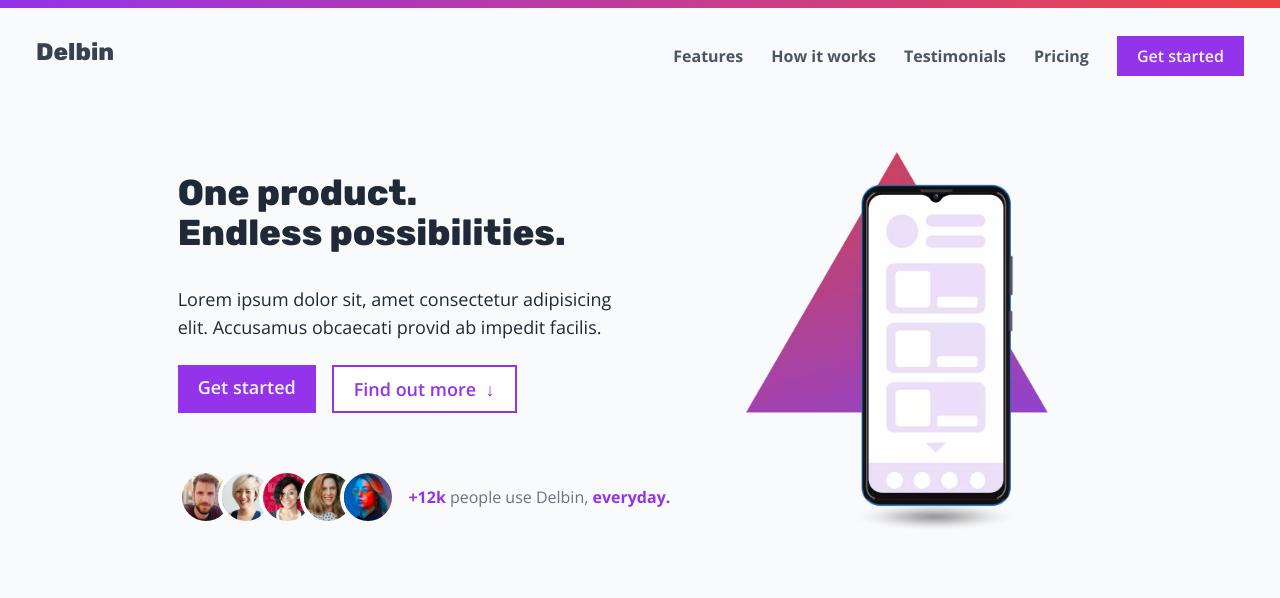
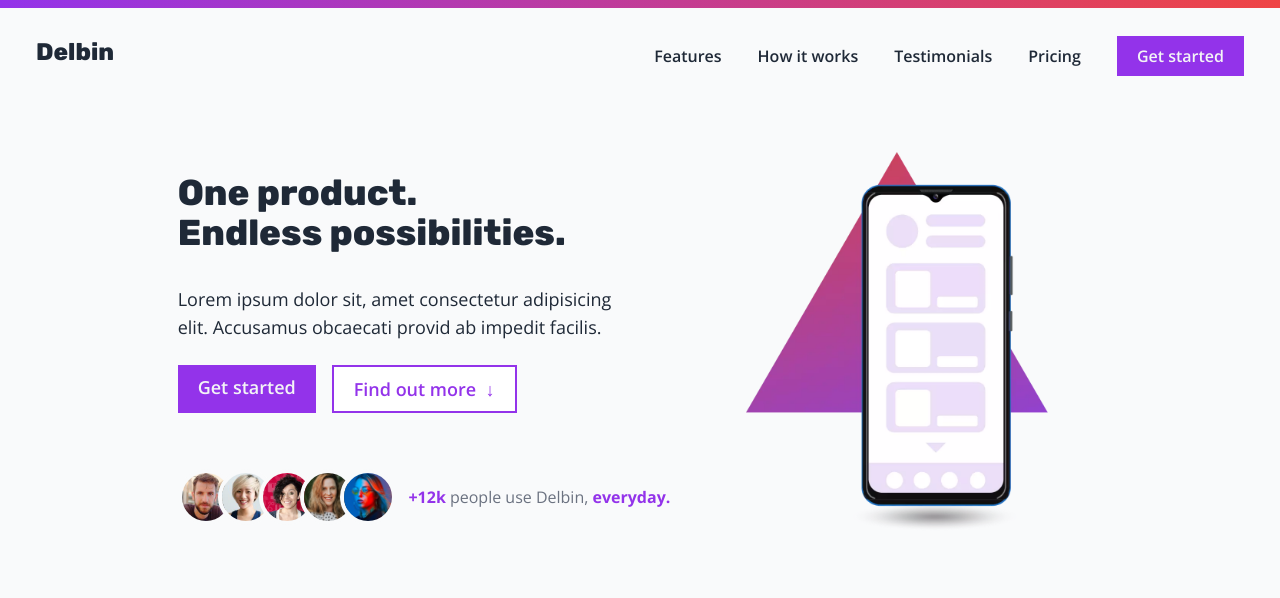
Before and after one commit to CreatorX64/template-delbin, a website built with Vite: page template/index.html in a window 1280 px wide. Shown: the top 598 px of the page. Built offline with nearby package versions, Linux system fonts and the light colour scheme; some packages are replaced by stand-ins of ours.

Commit message:
update nav spacing

```diff
--- a/template/index.html
+++ b/template/index.html
@@ -79,7 +79,7 @@
     <!-- SECTION: @Navigation -->
     <div class="relative bg-gray-50">
       <div
-        class="flex justify-between px-9 py-7 align-baseline text-gray-700 md:mx-auto md:max-w-7xl"
+        class="flex justify-between px-9 py-7 align-baseline md:mx-auto md:max-w-7xl"
       >
         <div>
           <a href="/" class="font-display text-2xl font-extrabold">Delbin</a>
@@ -123,7 +123,7 @@
         <!-- Tablet & Desktop navigation -->
         <nav class="hidden md:block">
           <ul
-            class="flex items-center justify-between space-x-7 font-bold text-gray-600"
+            class="flex items-center justify-between gap-7 font-semibold lg:gap-9"
           >
             <li>
               <a href="#features" class="nav-link">Features</a>
--- a/template/src/script.js
+++ b/template/src/script.js
@@ -10,11 +10,14 @@
 const elemLoadingScreen = document.querySelector(".loading-screen");
 // Once our webpage loads, hide the loading screen
 window.addEventListener("load", () => {
-  // Remove the loading screen
-  elemLoadingScreen.remove();
-  // Enable scrolling once page is loaded
-  document.body.classList.toggle("overflow-y-hidden");
-  document.documentElement.classList.toggle("overflow-y-hidden");
+  // Give at least 500ms for loading spinner to show in order to prevent annoying flashing
+  setTimeout(() => {
+    // Remove the loading screen
+    elemLoadingScreen.remove();
+    // Enable scrolling once page is loaded
+    document.body.classList.toggle("overflow-y-hidden");
+    document.documentElement.classList.toggle("overflow-y-hidden");
+  }, 500);
 });
 
 //#endregion
```
Also changed, not shown: template/public/images/bg-hero-pattern.jpg (added).
